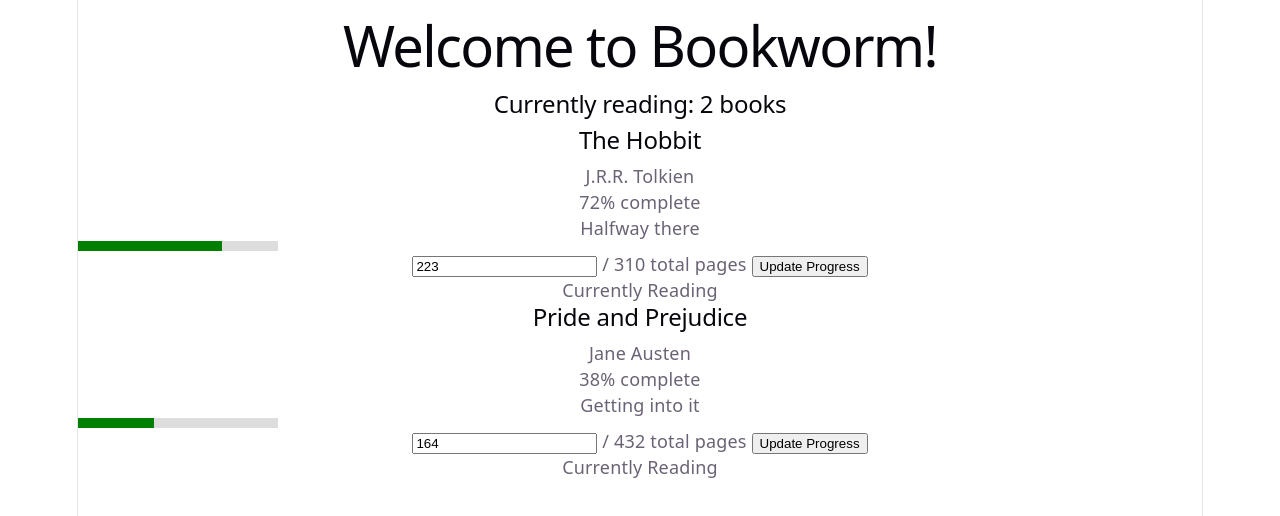
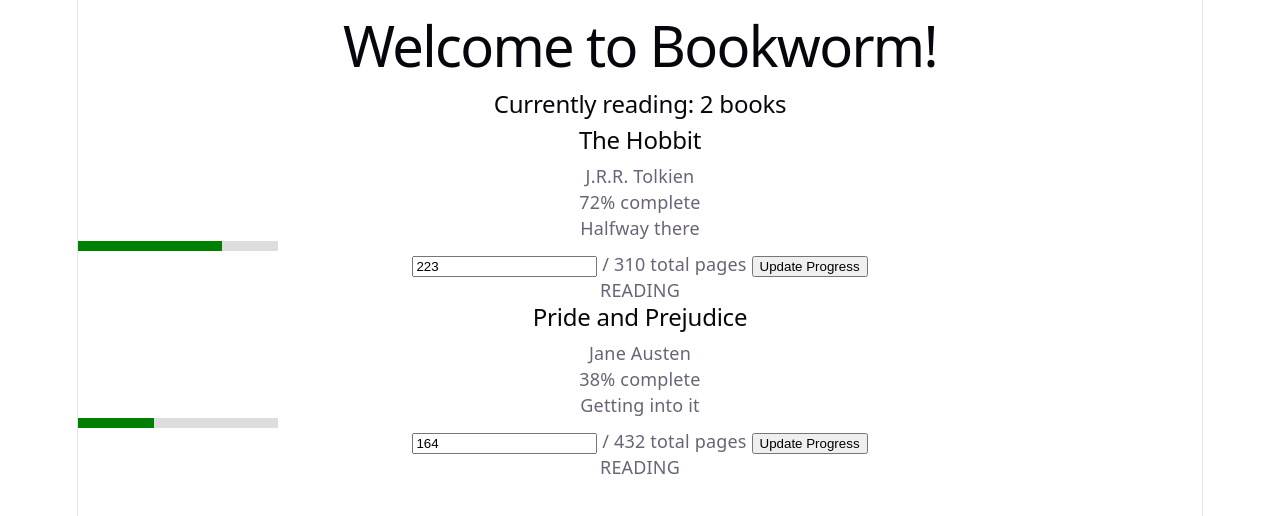
Before and after one commit to Maram-SH/bookworm, a React (Vite) app: page / in a window 1280 px wide. Shown: the top 516 px of the page. Built offline with nearby package versions, Linux system fonts and the light colour scheme.

Commit message:
Add reading status to books

```diff
--- a/src/App.jsx
+++ b/src/App.jsx
@@ -64,7 +64,7 @@ function BookCard(props) {
         Update Progress
       </button>
 
-      <p>Currently Reading</p>
+      <p>{props.status}</p>
     </div>
   )
 }
@@ -76,14 +76,16 @@ function App() {
       title: "The Hobbit",
       author: "J.R.R. Tolkien",
       progress: 72,
-      totalPages: 310
+      totalPages: 310,
+      status: "READING"
     },
     {
       id: 2,
       title: "Pride and Prejudice",
       author: "Jane Austen",
       progress: 38,
-      totalPages: 432
+      totalPages: 432,
+      status: "READING"
     }
   ])
 
@@ -116,6 +118,7 @@ function App() {
             author={book.author}
             progress={book.progress}
             totalPages={book.totalPages}
+            status={book.status}
             onProgressChange={handleProgressChange}
             id={book.id}
           />
```
